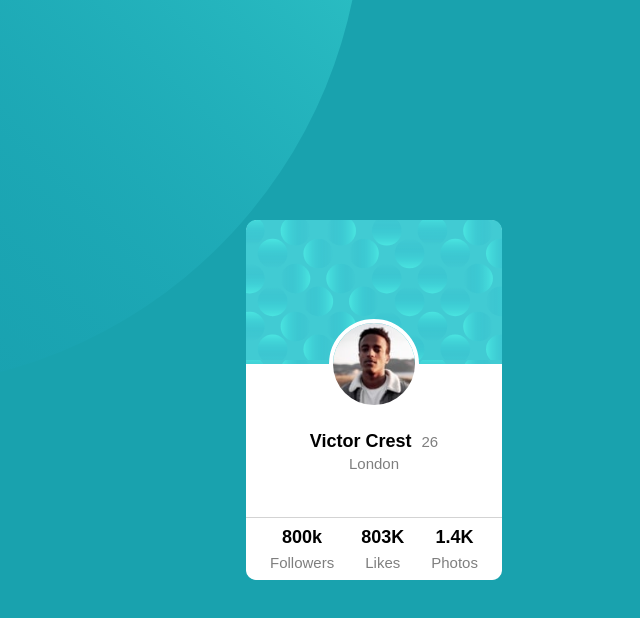
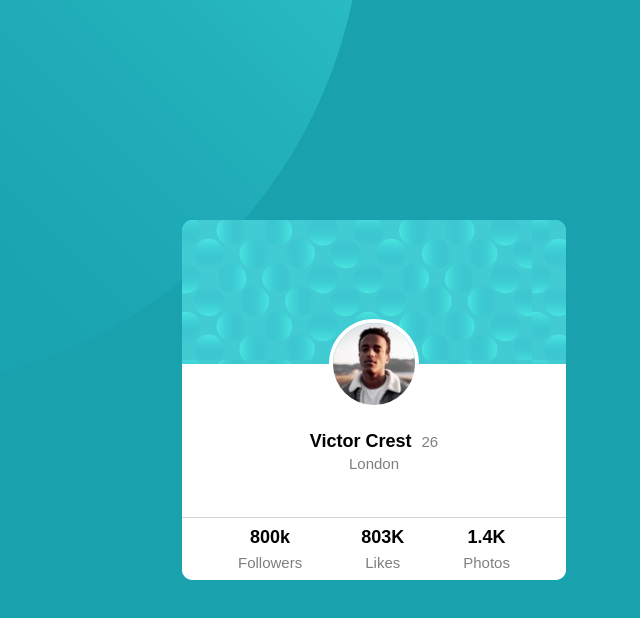
Before and after one commit to castillojuan1000/Profile-Card, a plain HTML site: page index.html in a window 1280 px wide. Shown: the whole page, without its empty margins (266-906 px from the left). Drawn offline with Linux system fonts and the light colour scheme; a web font is replaced by a local one.

Commit message:
added new media-query

```diff
--- a/index.css
+++ b/index.css
@@ -57,6 +57,13 @@ html {
 }
 
 @media (min-width: 1000px) {
+  .card-container{
+    width: 30vw;
+    height: 45vh;
+  }
+}
+
+@media (min-width: 1400px) {
   .card-container{
     width: 20vw;
     height: 45vh;
```
